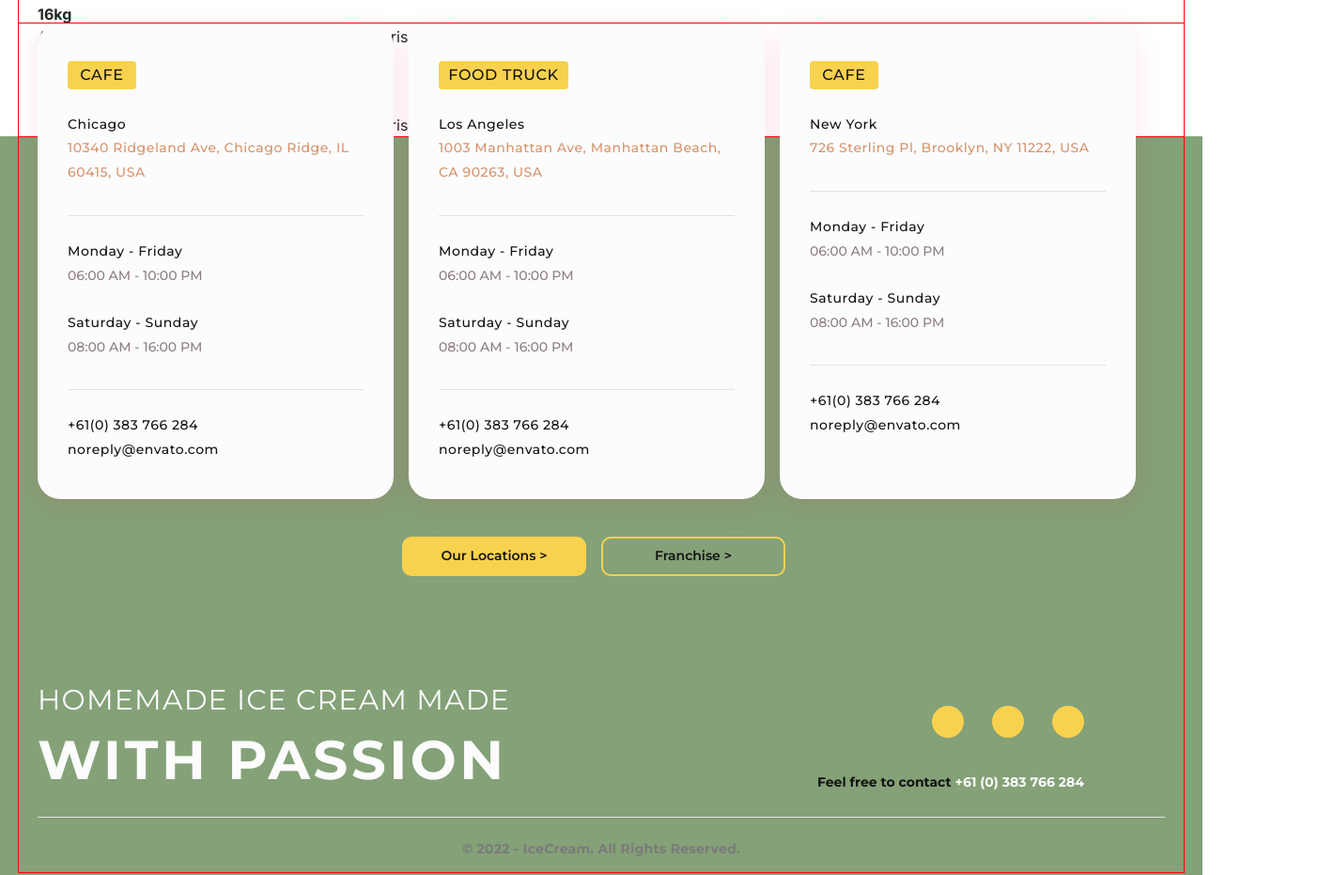
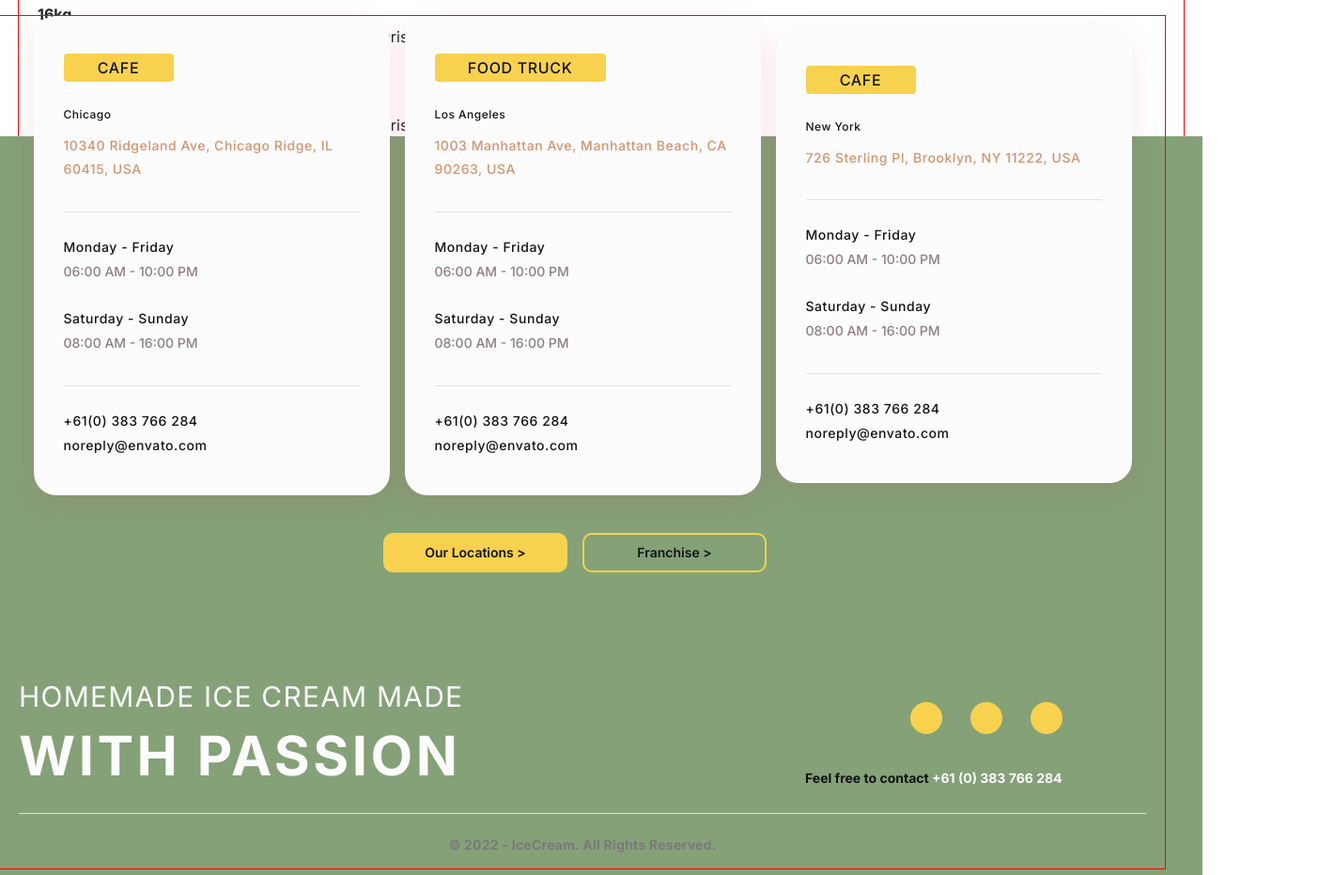
Before and after one commit to Dima-Golovatuk1/ice-cream-team-project, a website built with Vite: page src/index.html in a window 1280 px wide. Shown: the part 2160-3091 px from the top of the page at 94% size, 1420 px wide, since content can reach past the window. Built offline with nearby package versions, Linux system fonts and the light colour scheme; files whose address does not match are found by name; a web font is replaced by a local one.

Commit message:
footer finished

```diff
--- a/src/css/layout/footer.css
+++ b/src/css/layout/footer.css
@@ -1,18 +1,19 @@
-footer {
-    background: #84A178;
-    padding-top: 60px;
-    height: 1487px;
-    font-family: "Montserrat", sans-serif;
+.footer {
+    position: relative;
+    background-color: #84A178;
+    height: 1570px;
 }
-footer .container {
-    position: relative;
-    top: -400px;
+.footer .container {
+    position: absolute;
+    width: 100%;
+    top: -353px;
 }
 .footer__list__address {
     display: flex;
     flex-direction: column;
+    align-items: center;
     gap: 16px;
-
+    margin-bottom: 20px;
 }
 
 .footer__address__item {
@@ -20,14 +21,11 @@ footer .container {
     border-radius: 24px;
     background: #FCFCFC;
     box-shadow: 0px 8px 30px 0px rgba(212, 20, 67, 0.10);
-    padding-top: 40px;
-
-    padding-left: 32px;
-    padding-right: 32px;
+    padding: 40px 32px 24px;
 }
 
 .footer__address__title {
-    width: 80px;
+    display: inline-block;
     color: #131313;
     text-align: center;
     font-size: 12px;
@@ -35,14 +33,14 @@ footer .container {
     line-height: 120%;
     letter-spacing: 0.48px;
     border-radius: 4px;
-    background: #F8D24E;
-    padding-top: 4px;
-    padding-bottom: 4px;
+    background-color: #F8D24E;
+    padding: 4px 22px;
+    margin-bottom: 24px;
 }
 
-.food_truck {
+/* .food_truck {
     width: 130px;
-}
+} */
 
 .footer__address__text {
     color: #131313;
@@ -50,15 +48,26 @@ footer .container {
     font-weight: 500;
     line-height: 186%;
     letter-spacing: 0.48px;
-    padding-top: 24px;
+    margin-top: 24px;
+}
+
+.footer__address__place {
+    color: #131313;
+    font-size: 12px;
+    font-weight: 500;
+    line-height: 186%;
+    letter-spacing: 0.48px;
+    margin-bottom: 8px;
 }
 
 .footer__address__link {
+    width: 212px;
     color: #D6936D;
     font-size: 12px;
     font-weight: 500;
     line-height: 183%;
     letter-spacing: 0.48px;
+    margin-bottom: 24px;
 }
 
 .footer__address__line {
@@ -74,7 +83,7 @@ footer .container {
 }
 
 .noreplay {
-    padding-top: 0;
+    margin-top: 0;
 }
 
 .footer__list__btn {
@@ -179,13 +188,12 @@ footer .container {
 /* TABLET */
 
 @media screen and (min-width: 768px) {
-    footer {
-        height: 625px;
+    .footer {
+        height: 645px;
     }
 
-    footer .container {
-        position: relative;
-        top: -330px;
+    .footer .container {
+        top: -299px;
     }
     .footer__list__address {
         flex-direction: row;
@@ -295,18 +303,17 @@ footer .container {
 /* DESKTOP */
 
 @media screen and (min-width: 1200px) {
-    footer {
-        height: auto;
+    .footer {
+        height: 800px;
     }
 
-    footer .container {
-        position: relative;
-        top: -180px;
+    .footer .container {
+        top: -128px;
     }
     .footer__list__address {
         flex-direction: row;
         flex-wrap: wrap;
-
+        justify-content: center;
     }
 
     .footer__address__item {
@@ -362,7 +369,7 @@ footer .container {
     }
     .footer__homemade {
         display: flex;
-        gap: 326px;
+        gap: 333px;
     }
 
     .footer__subtitle {
--- a/src/partials/footer.html
+++ b/src/partials/footer.html
@@ -1,11 +1,12 @@
-<footer>
+<footer class="footer">
     <div class="container">
         <ul class="footer__list__address">
             <li class="footer__address__item">
 
                 <h4 class="footer__address__title">CAFE</h4>
                 <div class="footer__address__line">
-                <p class="footer__address__text">Chicago</p>
+                    <!-- виправити -->
+                <p class="footer__address__place">Chicago</p>
                 <a href="https://www.google.com.ua/maps/place/10340+Ridgeland+Ave" class="footer__address__link">10340 Ridgeland Ave, Chicago Ridge, IL 60415, USA</a>
                 </div>
 
@@ -24,7 +25,7 @@
             <li class="footer__address__item">
                 <h4 class="footer__address__title food_truck">FOOD TRUCK</h4>
                 <div class="footer__address__line">
-                    <p class="footer__address__text">Los Angeles</p>
+                    <p class="footer__address__place">Los Angeles</p>
                     <a href="https://www.google.com.ua/maps/search/1003+Manhattan+Ave,+Manhattan+Beach,+CA+90263,+USA" class="footer__address__link">1003 Manhattan Ave, Manhattan Beach, CA 90263, USA</a>
                 </div>
 
@@ -43,7 +44,7 @@
             <li class="footer__address__item">
                 <h4 class="footer__address__title">CAFE</h4>
                 <div class="footer__address__line">
-                    <p class="footer__address__text">New York</p>
+                    <p class="footer__address__place">New York</p>
                     <a href="https://www.google.com.ua/maps/place/726+Sterling+Pl,+Brooklyn" class="footer__address__link">726 Sterling Pl, Brooklyn, NY 11222, USA</a>
                 </div>
 
```
